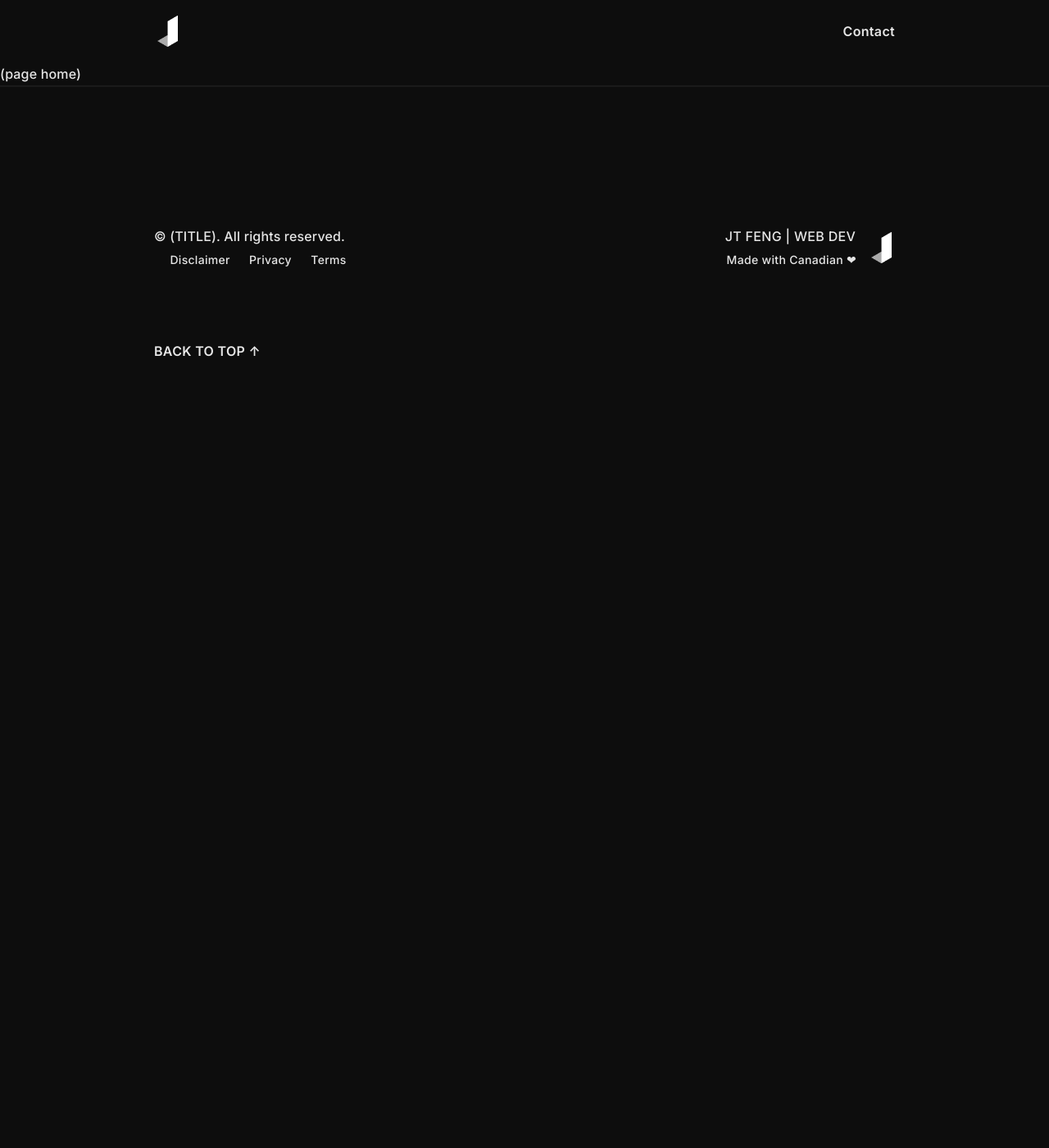
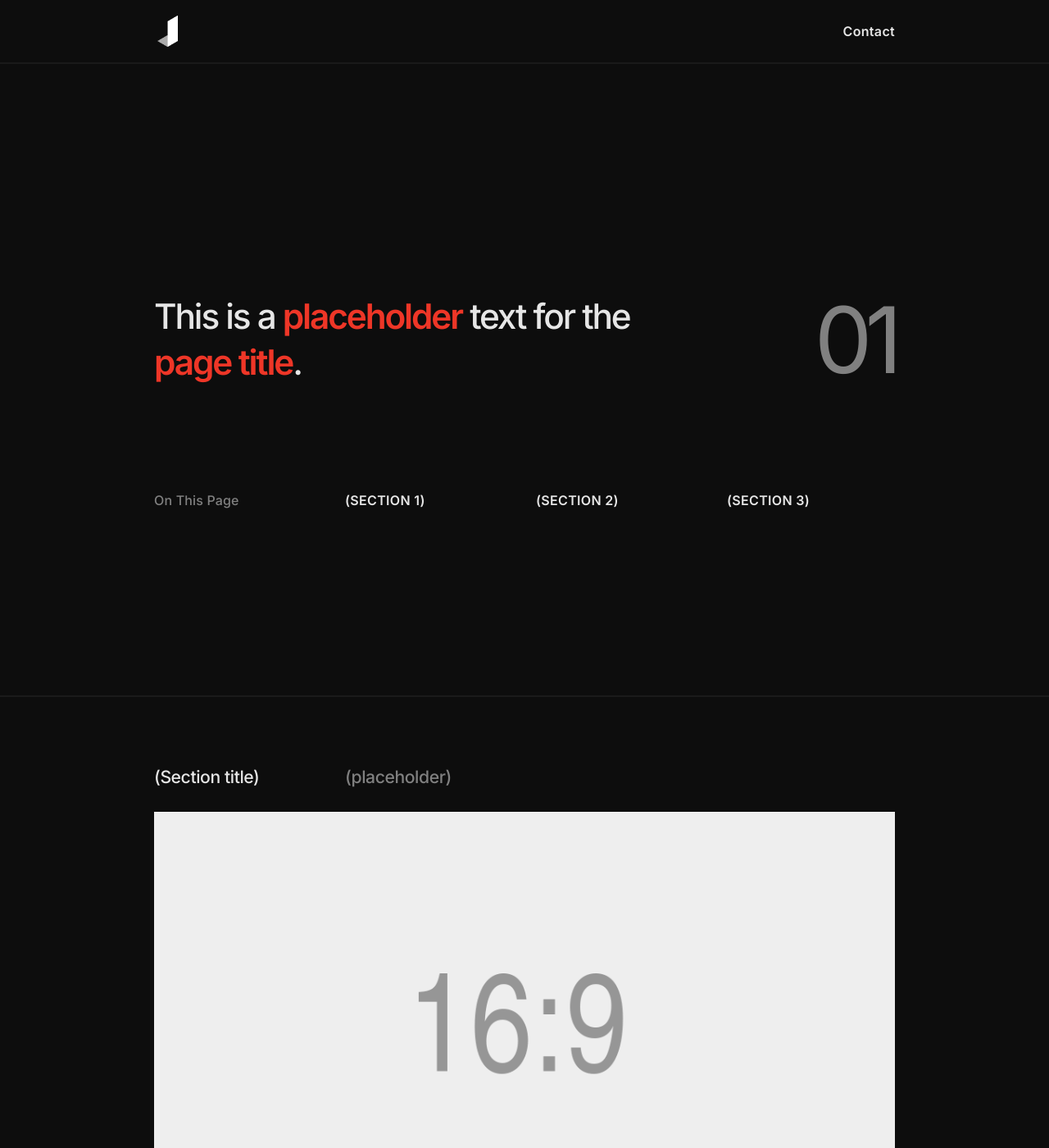
Before and after one commit to jingtianfeng/jekytrap, a Jekyll site: the page built from index.html, in a window 1280 px wide and 1400 px high. Shown: the whole window at 82% size. Built offline with Jekyll 4.4.1, drawn with Linux system fonts in a browser that asks for light colours.

Commit message:
Copy from jtfeng-personal-1: index

```diff
--- a/index.html
+++ b/index.html
@@ -3,6 +3,68 @@
 title: Home
 ---
 
-<header>
-    (page home)
+<header class="border-top border-dark"
+        id="index-header">
+    <div class="container py-6 py-md-7 py-lg-8">
+        <div class="row mt-lg-5">
+            <div class="col-3">
+                <h1>
+                    This is a
+                    <strong class="text-primary">placeholder</strong>
+                    text for the <strong class="text-primary">page title</strong>.
+                </h1>
+            </div>
+            <div class="col-1">
+                <div class="text-end text-muted display-3 letter-spacing-n8">
+                    01
+                </div>
+            </div>
+        </div>
+        <div class="row gy-2 mt-4 mt-md-5 mt-lg-7 text-uppercase">
+            <div class="col-4 col-md-1">
+                <div class="text-muted text-capitalize">
+                    On this page
+                </div>
+            </div>
+            <div class="col-4 col-md-1">
+                <a href="#index-1">
+                    (Section 1)
+                </a>
+            </div>
+            <div class="col-4 col-md-1">
+                <a href="#">
+                    (Section 2)
+                </a>
+            </div>
+            <div class="col-4 col-md-1">
+                <a href="#">
+                    (Section 3)
+                </a>
+            </div>
+        </div>
+    </div>
 </header>
+<section class="border-top border-dark"
+         id="index-1">
+    <div class="container py-6">
+        <div class="row gy-2">
+            <div class="col-4 col-md-1">
+                <h2>
+                    (Section title)
+                </h2>
+            </div>
+            <div class="col-4 col-md-3">
+                <p class="h2 text-muted">
+                    (placeholder)
+                </p>
+            </div>
+        </div>
+        <div class="row mt-4">
+            <div class="col-4">
+                <img class="img-fluid"
+                     src="/assets/img/placeholder-16x9.png" alt="(placeholder)"
+                     width="1920" height="1080">
+            </div>
+        </div>
+    </div>
+</section>
```
